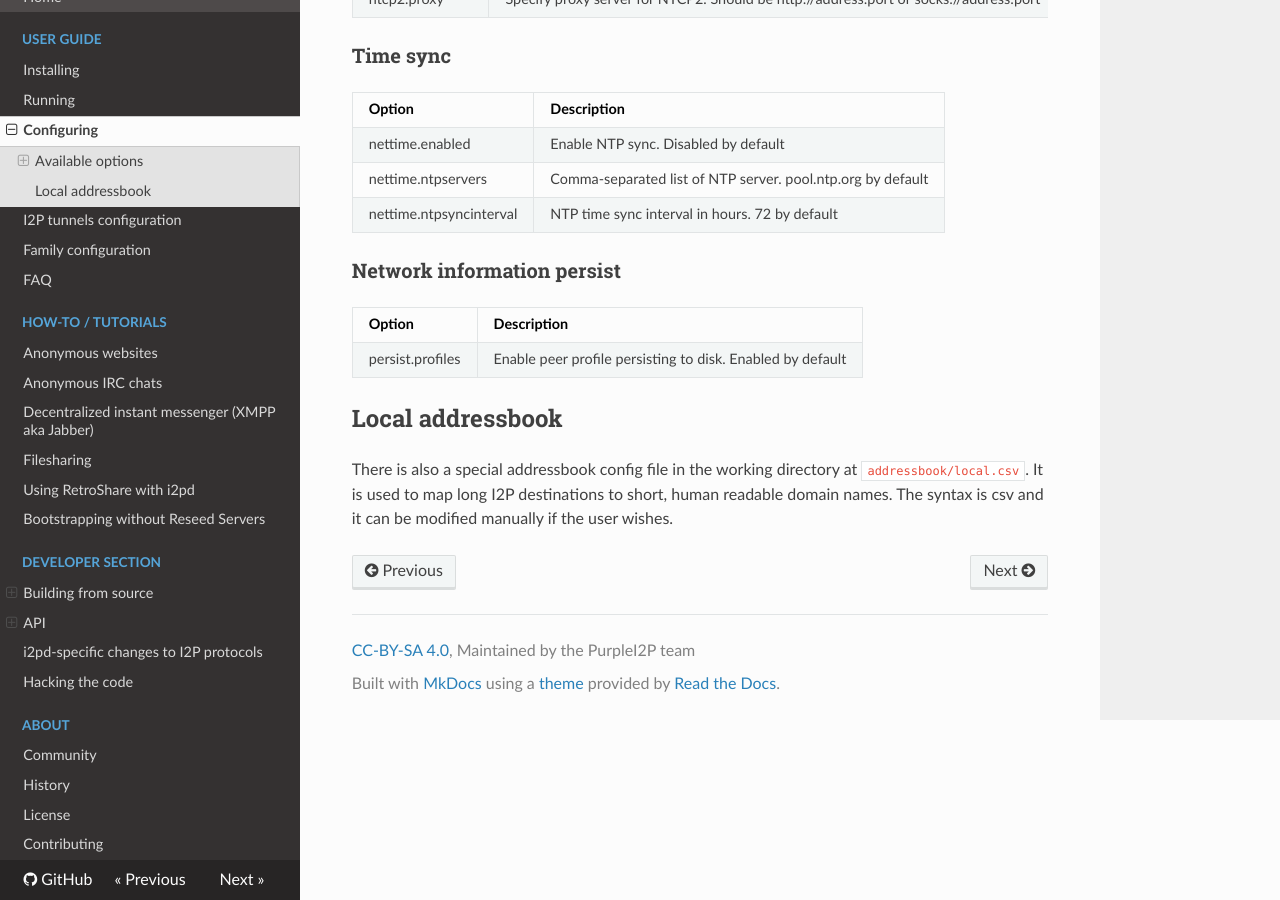
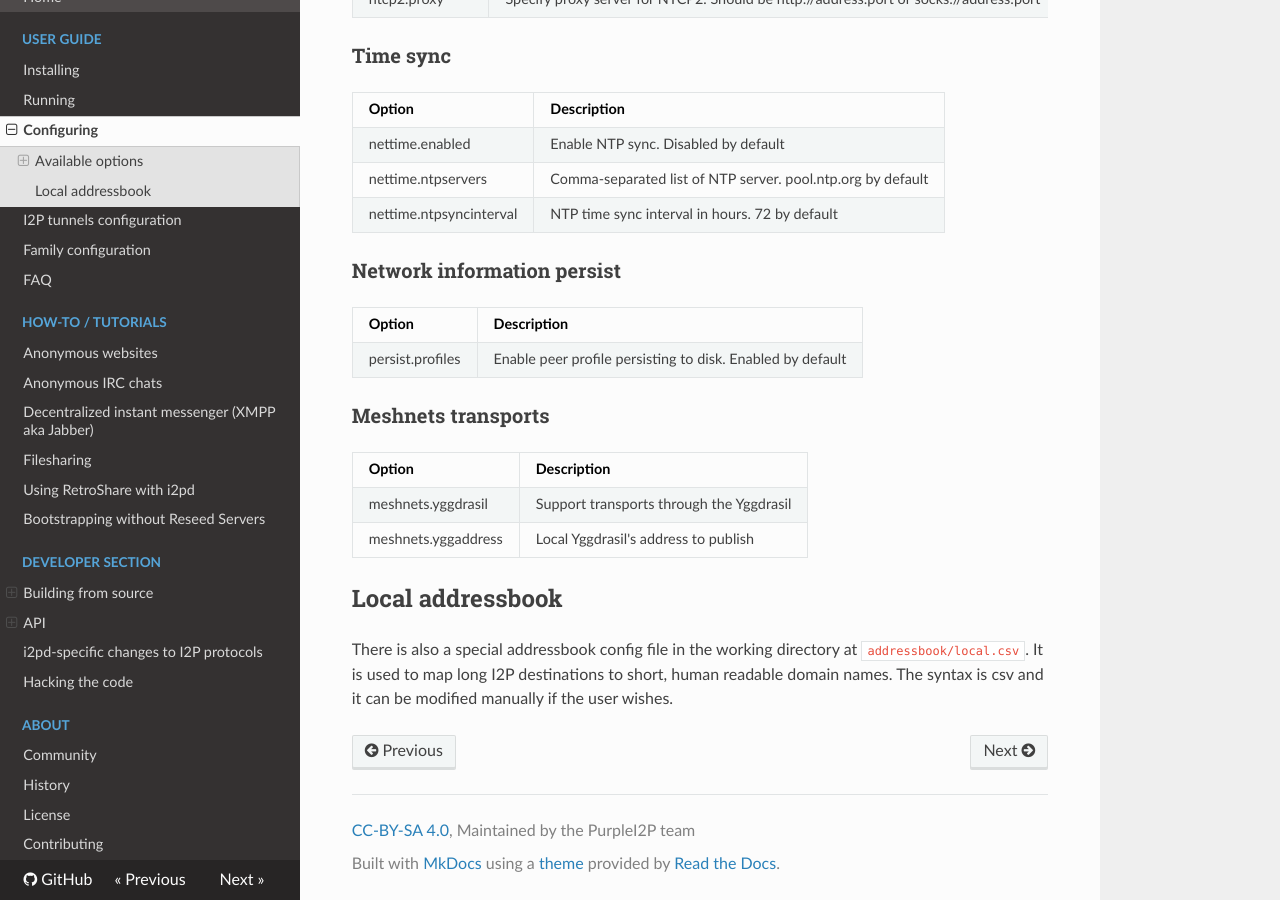
Before and after one commit to PurpleI2P/i2pd_docs_en, an MkDocs documentation site: the page built from docs/user-guide/configuration.md, in a window 1280 px wide and 900 px high, scrolled down 7104 px. Built offline with MkDocs 1.6.1, drawn with Linux system fonts in a browser that asks for light colours; nearby versions of some CDN libraries; old or Windows-style settings are respelled for this version of MkDocs.

Commit message:
meshnets

```diff
--- a/docs/user-guide/configuration.md
+++ b/docs/user-guide/configuration.md
@@ -264,6 +264,14 @@ Option                                 | Description
 -------------------------------------- | --------------------------------------
 persist.profiles                       | Enable peer profile persisting to disk. Enabled by default
 
+### Meshnets transports
+
+Option                                 | Description
+-------------------------------------- | --------------------------------------
+meshnets.yggdrasil                     | Support transports through the Yggdrasil
+meshnets.yggaddress                    | Local Yggdrasil's address to publish
+
+
 Local addressbook
 -----------------
 
```
